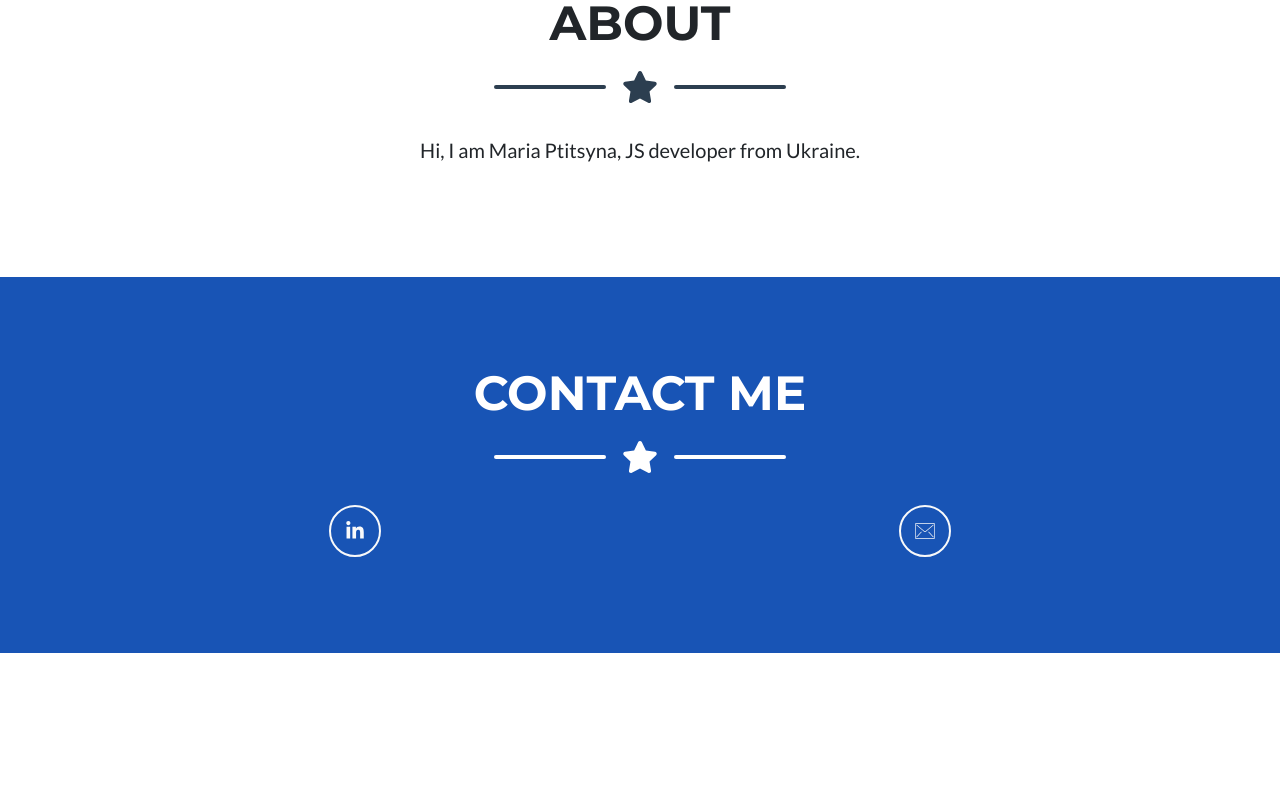
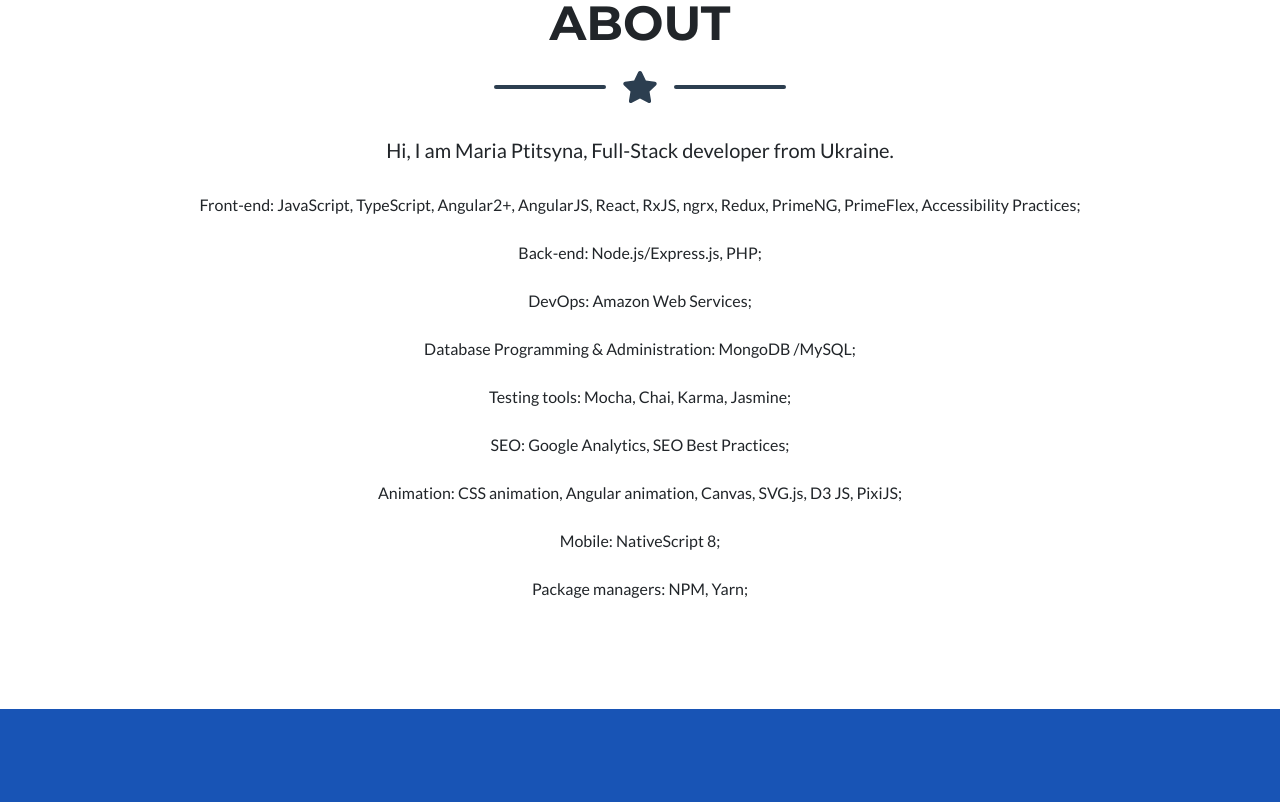
Before and after one commit to ptitsynamv/ptitsynamv.github.io, a website: page index.html in a window 1280 px wide. Shown: the part 573-1375 px from the top of the page. Before the commit the page ends 1226 px from the top, so only its background shows below. Drawn offline with Linux system fonts and the light colour scheme.

Commit message:
Update CV

```diff
--- a/index.html
+++ b/index.html
@@ -5,7 +5,7 @@
     <meta name="viewport" content="width=device-width, initial-scale=1, shrink-to-fit=no"/>
     <meta name="description" content=""/>
     <meta name="author" content=""/>
-    <title>Ptitsynamv</title>
+    <title>Mariia Ptitsyna</title>
     <!-- Favicon-->
     <link rel="icon" type="image/x-icon" href="assets/img/favicon.ico"/>
     <!-- Font Awesome icons (free version)-->
@@ -35,7 +35,7 @@
             <div class="divider-custom-line"></div>
         </div>
         <!-- Masthead Subheading-->
-        <p class="masthead-subheading font-weight-light mb-0">JS Developer</p>
+        <p class="masthead-subheading font-weight-light mb-0">Full-Stack Developer</p>
     </div>
 </header>
 
@@ -52,7 +52,22 @@
         </div>
         <!-- About Section Content-->
         <div class="row">
-            <div class="col text-center"><p class="lead">Hi, I am Maria Ptitsyna, JS developer from Ukraine.</p>
+            <div class="col text-center"><p class="lead">Hi, I am Maria Ptitsyna, Full-Stack developer from Ukraine.</p>
+            </div>
+        </div>
+        <div class="row">
+            <div class="col text-center">
+                <ul class="list-group">
+                    <li class="list-group-item">Front-end: JavaScript, TypeScript, Angular2+, AngularJS, React, RxJS, ngrx, Redux, PrimeNG, PrimeFlex, Accessibility Practices;</li>
+                    <li class="list-group-item">Back-end: Node.js/Express.js, PHP;</li>
+                    <li class="list-group-item">DevOps: Amazon Web Services;</li>
+                    <li class="list-group-item">Database Programming & Administration: MongoDB /MySQL;</li>
+                    <li class="list-group-item">Testing tools: Mocha, Chai, Karma, Jasmine;</li>
+                    <li class="list-group-item">SEO: Google Analytics, SEO Best Practices;</li>
+                    <li class="list-group-item">Animation: CSS animation, Angular animation, Canvas, SVG.js, D3 JS, PixiJS;</li>
+                    <li class="list-group-item">Mobile: NativeScript 8;</li>
+                    <li class="list-group-item">Package managers: NPM, Yarn;</li>
+                </ul>
             </div>
         </div>
     </div>
```
Also changed, not shown: css/styles.css.
